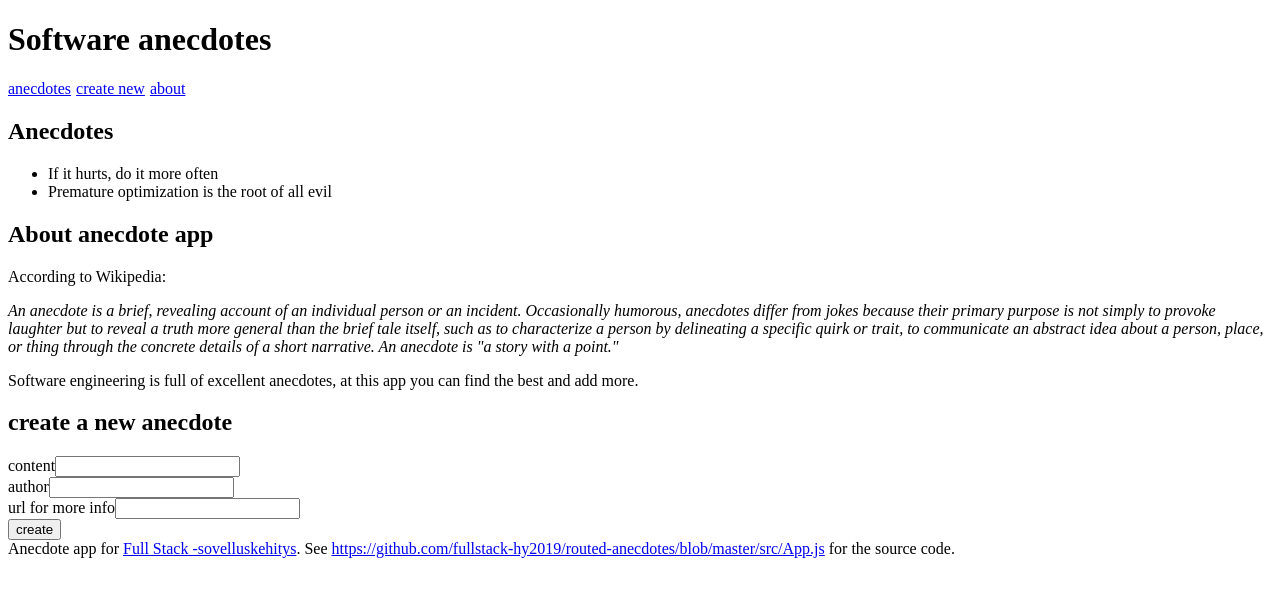
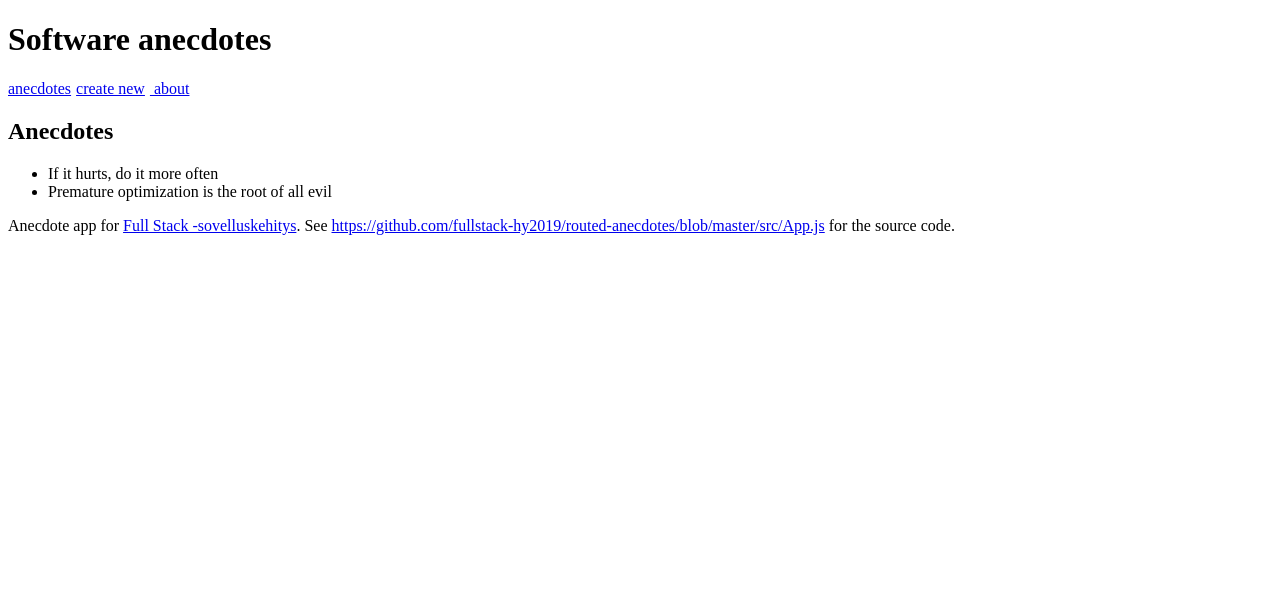
Before and after one commit to vsparrow/fso-routed-anecdotes, a React (Create React App) app: page / in a window 1280 px wide. Shown: the top 596 px of the page. Built offline with nearby package versions, Linux system fonts and the light colour scheme; the HTML template or start-up script is replaced by a standard one.

Commit message:
routing working when clicking links

```diff
--- a/package.json
+++ b/package.json
@@ -5,6 +5,7 @@
   "dependencies": {
     "react": "^16.8.6",
     "react-dom": "^16.8.6",
+    "react-router-dom": "^5.1.2",
     "react-scripts": "3.0.1"
   },
   "scripts": {
--- a/src/App.js
+++ b/src/App.js
@@ -1,14 +1,16 @@
 import React, { useState } from 'react'
+import {
+  BrowserRouter as Router,
+  Route, Link, Redirect, withRouter
+} from 'react-router-dom'
 
 const Menu = () => {
-  const padding = {
-    paddingRight: 5
-  }
+  const padding = {paddingRight: 5}
   return (
     <div>
-      <a href='#' style={padding}>anecdotes</a>
-      <a href='#' style={padding}>create new</a>
-      <a href='#' style={padding}>about</a>
+      <Link style={padding} to="/">anecdotes</Link>
+      <Link style={padding} to="/create">create new</Link>
+      <Link style={padding} to="/about"> about</Link>
     </div>
   )
 }
@@ -124,14 +126,19 @@ const App = () => {
 
   return (
     <div>
-      <h1>Software anecdotes</h1>
-      <Menu />
-      <AnecdoteList anecdotes={anecdotes} />
-      <About />
-      <CreateNew addNew={addNew} />
-      <Footer />
+	  <Router>
+		  <h1>Software anecdotes</h1>
+		  <Menu />
+		  <Route exact path="/" render={()=><AnecdoteList anecdotes={anecdotes} />}/>
+		  <Route path="/about" render={()=><About />} />
+		  <Route path="/create" render={()=><CreateNew addNew={addNew}/>}/>
+		  <Footer />
+	  </Router>
     </div>
   )
 }
+		  // <About />
+		  // <CreateNew addNew={addNew} />
+
 
 export default App;
```
Also changed, not shown: 1 other file (tests, documents, lock files or other folders).
